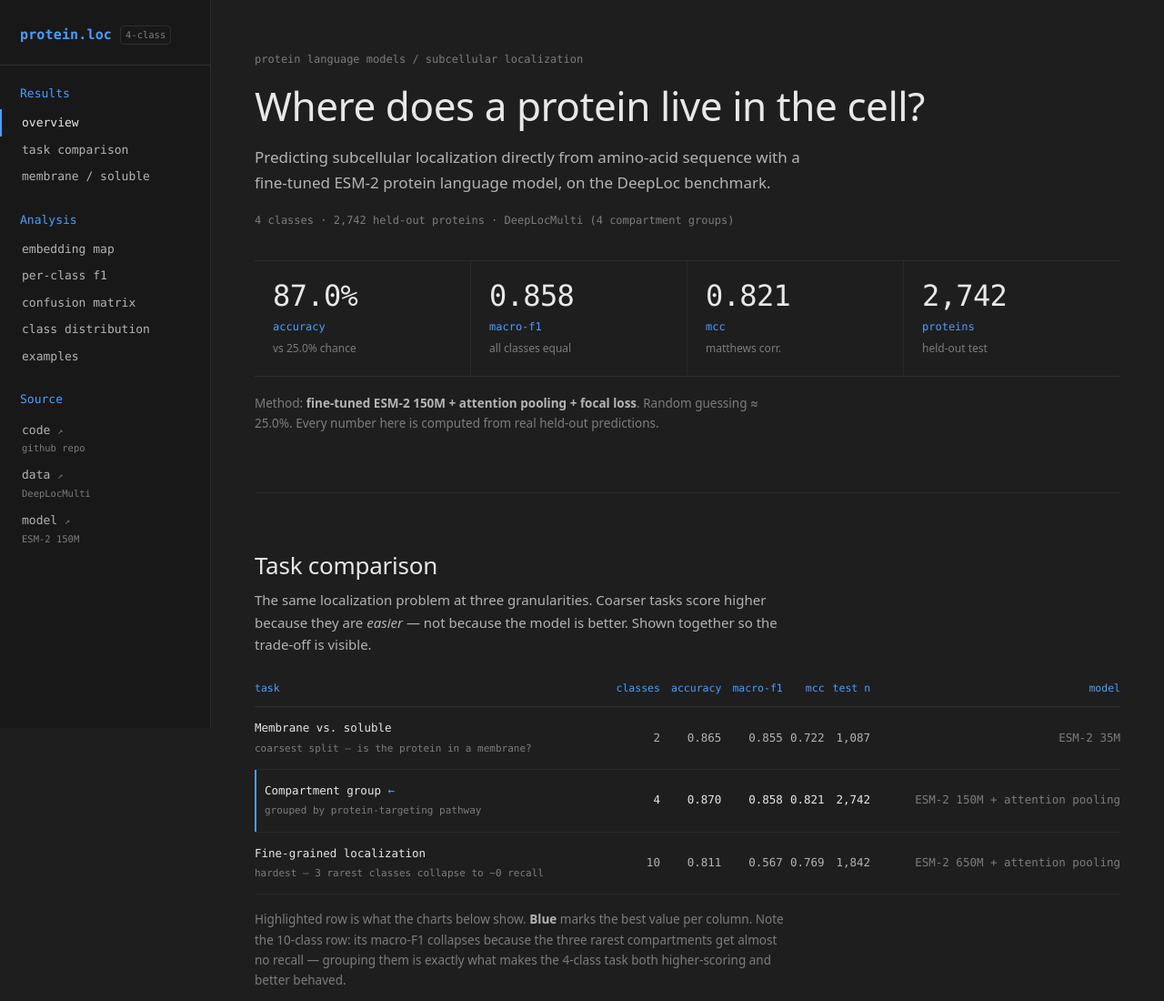
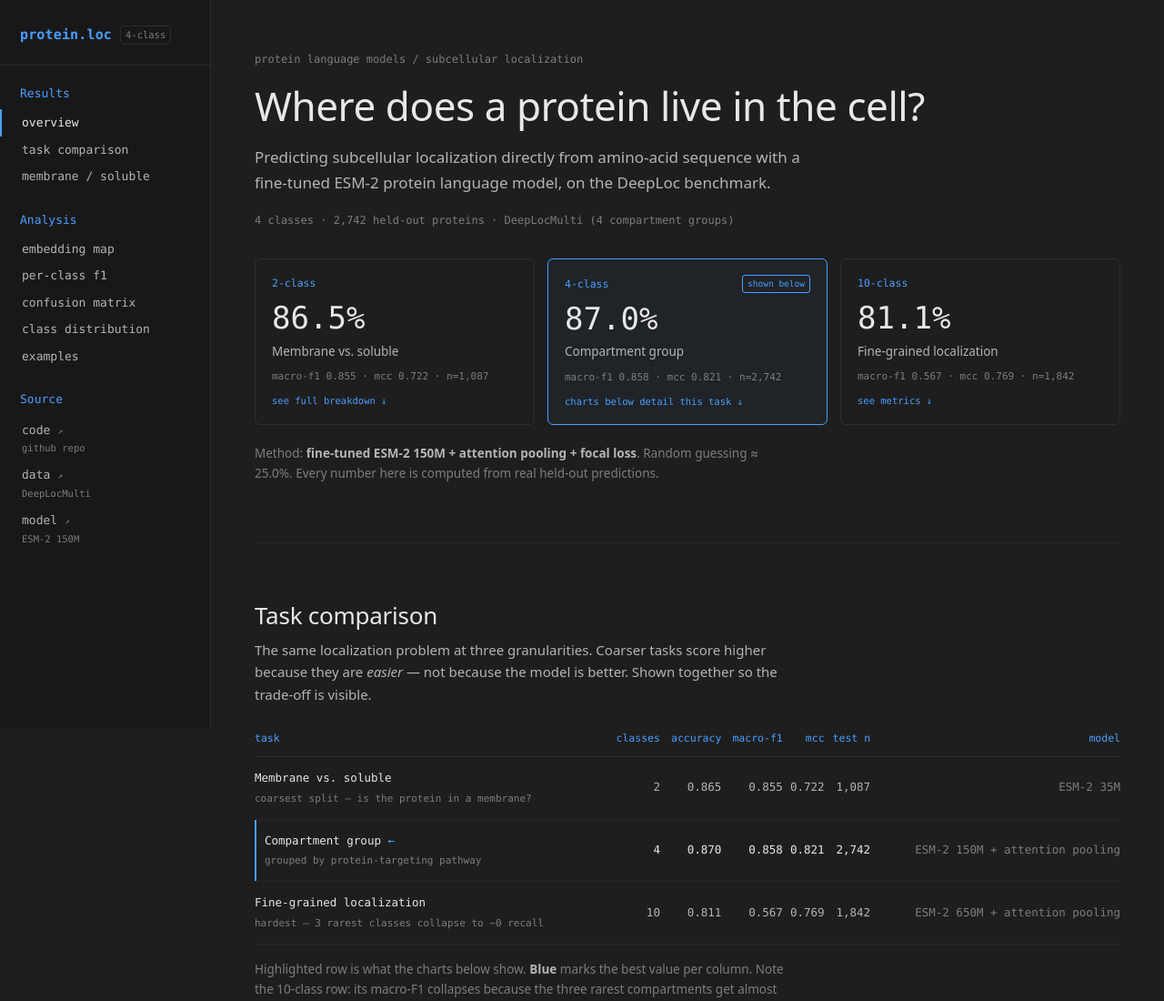
Before and after one commit to larachieppe/protein-function-classifier, a plain HTML site: page docs/index.html in a window 1280 px wide. Shown: the top 1100 px of the page at 91% size. Drawn offline with Linux system fonts and the light colour scheme.

Commit message:
Surface all three tasks in the hero as clickable cards
The 2-class and 10-class results were only reachable by scrolling. Now all
three (2 / 4 / 10-class) appear above the fold with accuracy, macro-F1, MCC
and a jump link to their detail. Removes the redundant single-task stat row.

Co-Authored-By: Claude Opus 4.8 <noreply@anthropic.com>

```diff
--- a/docs/index.html
+++ b/docs/index.html
@@ -17,6 +17,7 @@
     --side-w: 232px;
   }
   *{box-sizing:border-box}
+  [hidden]{display:none !important}   /* an explicit display: would otherwise beat the attribute */
   html{-webkit-text-size-adjust:100%; scroll-behavior:smooth}
   body{margin:0; background:var(--bg); color:var(--ink-2); font-family:var(--sans); font-size:15px; line-height:1.65}
   a{color:var(--accent); text-decoration:none}
@@ -64,6 +65,21 @@
   section > h2{font-size:26px; margin-bottom:10px}
   section > p.sub{color:var(--ink-2); max-width:68ch; margin:0 0 26px}
   .rule{height:1px; background:var(--line-soft); margin-top:64px}
+
+  /* ── task cards (hero) ── */
+  .tasks{display:grid; grid-template-columns:repeat(3,1fr); gap:14px; margin:32px 0 20px}
+  @media(max-width:760px){.tasks{grid-template-columns:1fr}}
+  .task-card{display:block; border:1px solid var(--line); border-radius:6px; padding:17px 18px 16px; color:inherit}
+  .task-card:hover{border-color:#454545; text-decoration:none}
+  .task-card.cur{border-color:var(--accent); background:rgba(74,158,255,.05)}
+  .task-card .top{display:flex; align-items:center; gap:8px}
+  .task-card .cls{font-family:var(--mono); font-size:11.5px; color:var(--accent)}
+  .task-card .tag{margin-left:auto; font-family:var(--mono); font-size:9.5px; color:var(--accent);
+    border:1px solid var(--accent); border-radius:3px; padding:1px 5px}
+  .task-card .acc{font-family:var(--mono); font-size:34px; color:var(--ink); line-height:1.15; margin-top:9px}
+  .task-card .nm{font-size:13.5px; color:var(--ink-2); margin-top:5px}
+  .task-card .sub{font-family:var(--mono); font-size:11px; color:var(--muted); margin-top:8px}
+  .task-card .go{font-family:var(--mono); font-size:10.5px; color:var(--accent); margin-top:9px; display:block}
 
   /* ── stats ── */
   .stats{display:grid; grid-template-columns:repeat(4,1fr); gap:0; margin:34px 0 18px;
@@ -213,7 +229,8 @@
       <p class="lede">Predicting subcellular localization directly from amino-acid sequence with a
         fine-tuned ESM-2 protein language model, on the DeepLoc benchmark.</p>
       <div class="hero-meta" id="badge-text">loading…</div>
-      <div class="stats" id="stats"></div>
+      <div class="tasks" id="tasks"></div>
+      <div class="stats" id="stats" hidden></div>
       <p class="caption" id="method-note"></p>
     </header>
 
@@ -321,6 +338,22 @@
   ];
   document.getElementById('stats').innerHTML = stats.map(([k,v,s])=>
     `<div class="tile"><div class="v">${v}</div><div class="k">${k}</div><div class="sub">${s}</div></div>`).join('');
+
+  // ── hero task cards: all three tasks, up front ──
+  if(R.comparison && R.comparison.length){
+    const LINK={2:'#binary',4:'#embedding',10:'#comparison'};
+    const GO={2:'see full breakdown ↓',4:'charts below detail this task ↓',10:'see metrics ↓'};
+    document.getElementById('tasks').innerHTML =
+      [...R.comparison].sort((a,b)=>a.classes-b.classes).map(r=>
+        `<a class="task-card ${r.current?'cur':''}" href="${LINK[r.classes]||'#comparison'}">
+           <div class="top"><span class="cls">${r.classes}-class</span>
+             ${r.current?'<span class="tag">shown below</span>':''}</div>
+           <div class="acc">${pct(r.accuracy)}</div>
+           <div class="nm">${r.task}</div>
+           <div class="sub">macro-f1 ${r.macro_f1.toFixed(3)} · mcc ${r.mcc.toFixed(3)} · n=${r.n_test.toLocaleString()}</div>
+           <span class="go">${GO[r.classes]||''}</span>
+         </a>`).join('');
+  }
 
   // ── task comparison ──
   if(R.comparison && R.comparison.length){
```
